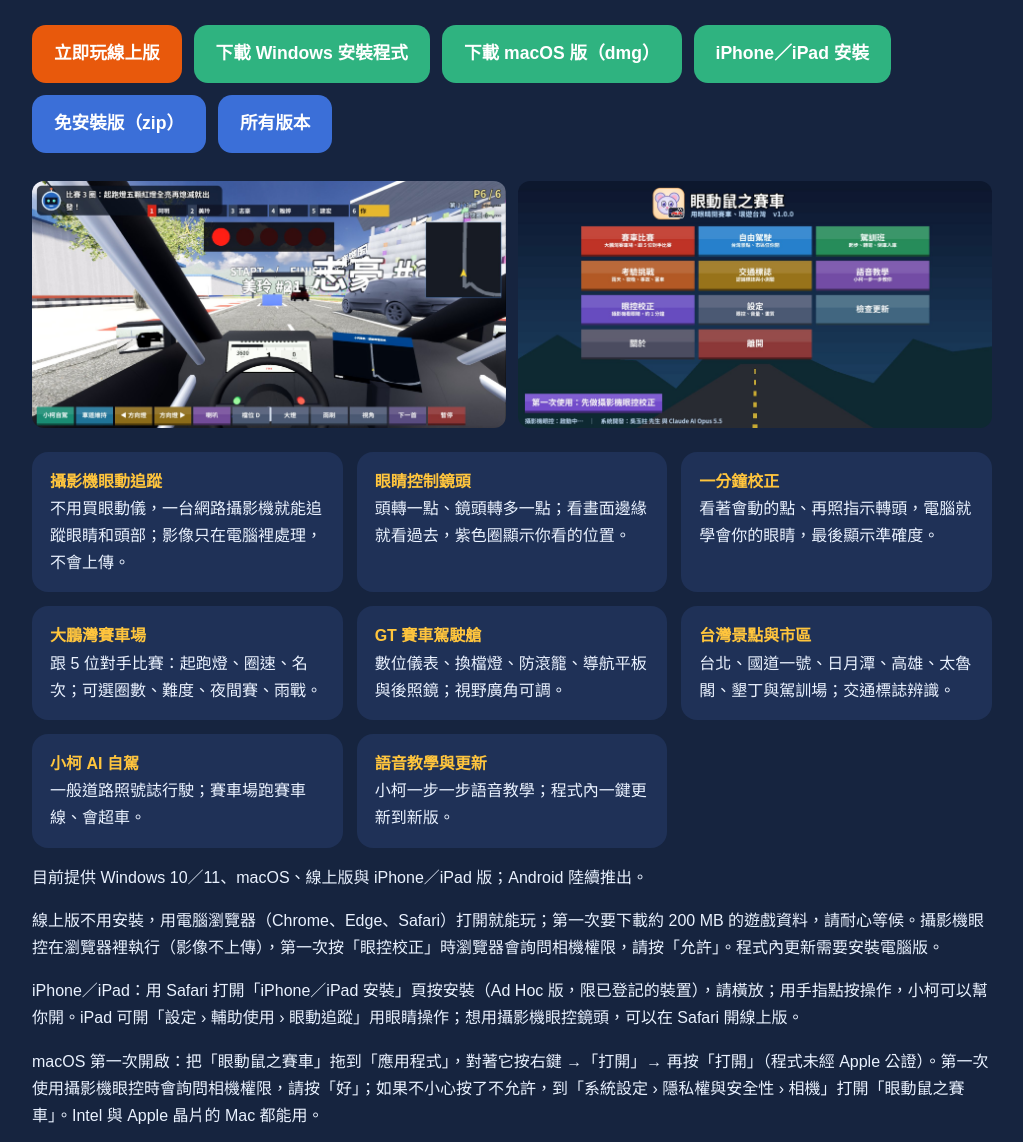
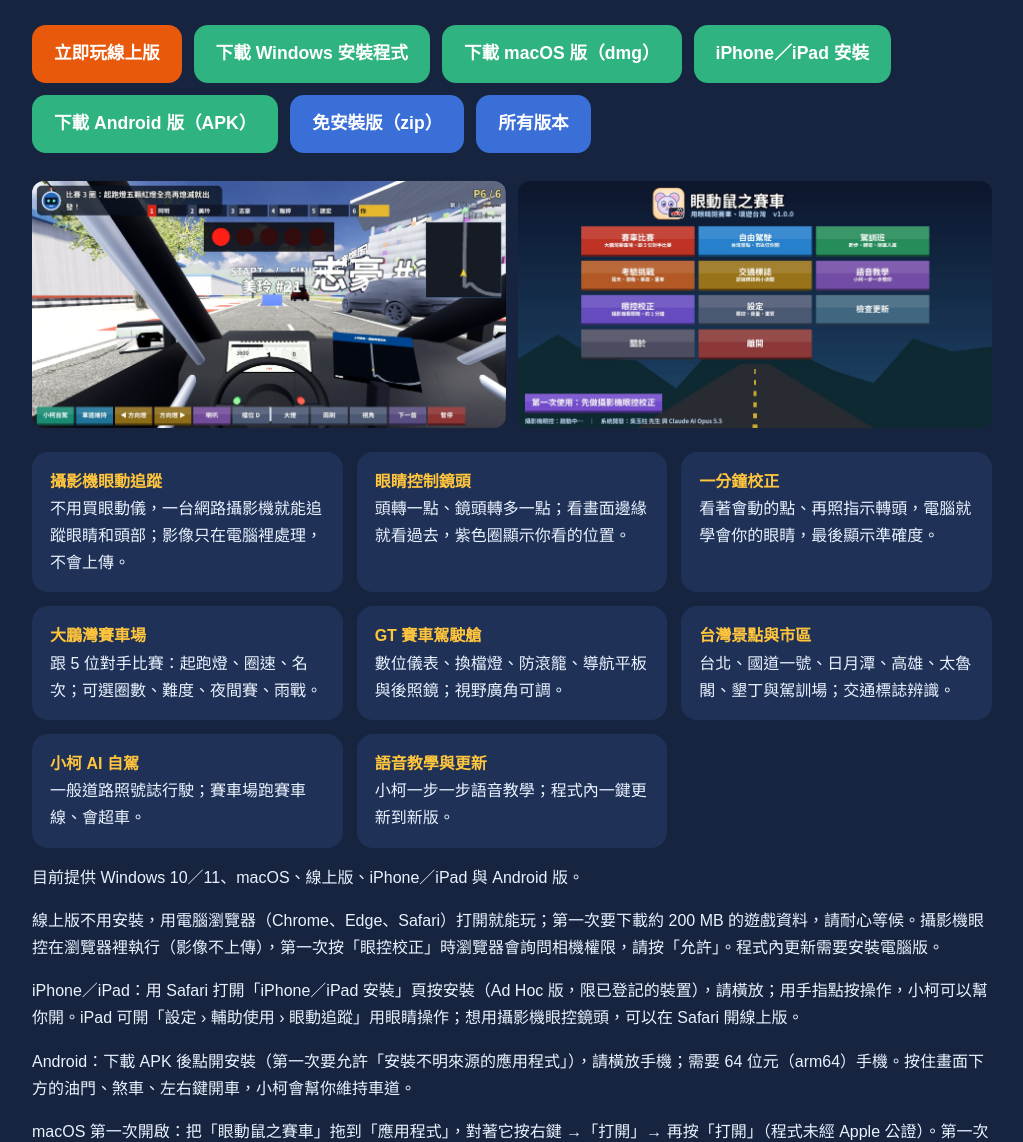
Before and after one commit to achir1015/eyemouse-racer, a plain HTML site: page docs/index.html in a window 1280 px wide. Shown: the part 148-1290 px from the top of the page, without its empty margins (128-1151 px from the left). Drawn offline with Linux system fonts and the light colour scheme.

Commit message:
Android 版：下載頁加 APK
Co-Authored-By: Claude Opus 5.5 <noreply@anthropic.com>

```diff
--- a/docs/index.html
+++ b/docs/index.html
@@ -38,6 +38,7 @@
     <a class="btn" href="https://github.com/achir1015/eyemouse-racer/releases/latest/download/EyeMouseRacer-Setup.exe">下載 Windows 安裝程式</a>
     <a class="btn" href="https://github.com/achir1015/eyemouse-racer/releases/latest/download/EyeMouseRacer-macOS.dmg">下載 macOS 版（dmg）</a>
     <a class="btn" href="ios/">iPhone／iPad 安裝</a>
+    <a class="btn" href="https://github.com/achir1015/eyemouse-racer/releases/latest/download/EyeMouseRacer-Android.apk">下載 Android 版（APK）</a>
     <a class="btn alt" href="https://github.com/achir1015/eyemouse-racer/releases/latest/download/EyeMouseRacer-Windows-portable.zip">免安裝版（zip）</a>
     <a class="btn alt" href="https://github.com/achir1015/eyemouse-racer/releases">所有版本</a>
   </div>
@@ -55,9 +56,10 @@
     <div class="card"><b>小柯 AI 自駕</b><br>一般道路照號誌行駛；賽車場跑賽車線、會超車。</div>
     <div class="card"><b>語音教學與更新</b><br>小柯一步一步語音教學；程式內一鍵更新到新版。</div>
   </div>
-  <p>目前提供 Windows 10／11、macOS、線上版與 iPhone／iPad 版；Android 陸續推出。</p>
+  <p>目前提供 Windows 10／11、macOS、線上版、iPhone／iPad 與 Android 版。</p>
   <p>線上版不用安裝，用電腦瀏覽器（Chrome、Edge、Safari）打開就能玩；第一次要下載約 200 MB 的遊戲資料，請耐心等候。攝影機眼控在瀏覽器裡執行（影像不上傳），第一次按「眼控校正」時瀏覽器會詢問相機權限，請按「允許」。程式內更新需要安裝電腦版。</p>
   <p>iPhone／iPad：用 Safari 打開「iPhone／iPad 安裝」頁按安裝（Ad Hoc 版，限已登記的裝置），請橫放；用手指點按操作，小柯可以幫你開。iPad 可開「設定 › 輔助使用 › 眼動追蹤」用眼睛操作；想用攝影機眼控鏡頭，可以在 Safari 開線上版。</p>
+  <p>Android：下載 APK 後點開安裝（第一次要允許「安裝不明來源的應用程式」），請橫放手機；需要 64 位元（arm64）手機。按住畫面下方的油門、煞車、左右鍵開車，小柯會幫你維持車道。</p>
   <p>macOS 第一次開啟：把「眼動鼠之賽車」拖到「應用程式」，對著它按右鍵 →「打開」→ 再按「打開」（程式未經 Apple 公證）。第一次使用攝影機眼控時會詢問相機權限，請按「好」；如果不小心按了不允許，到「系統設定 › 隱私權與安全性 › 相機」打開「眼動鼠之賽車」。Intel 與 Apple 晶片的 Mac 都能用。</p>
   <p>第一次使用請先在主選單按「眼控校正」（約 1 分鐘）：坐正、離螢幕 50～70 公分、正面光線充足。也可以搭配 <a style="color:var(--accent)" href="https://github.com/achir1015/eyemouse">眼動鼠</a>（Tobii 眼動儀），或用滑鼠、鍵盤、方向盤操作。</p>
   <p>建議使用有獨立顯示卡的電腦；內建顯示卡可在設定裡把畫質調成「省電」。</p>
```
